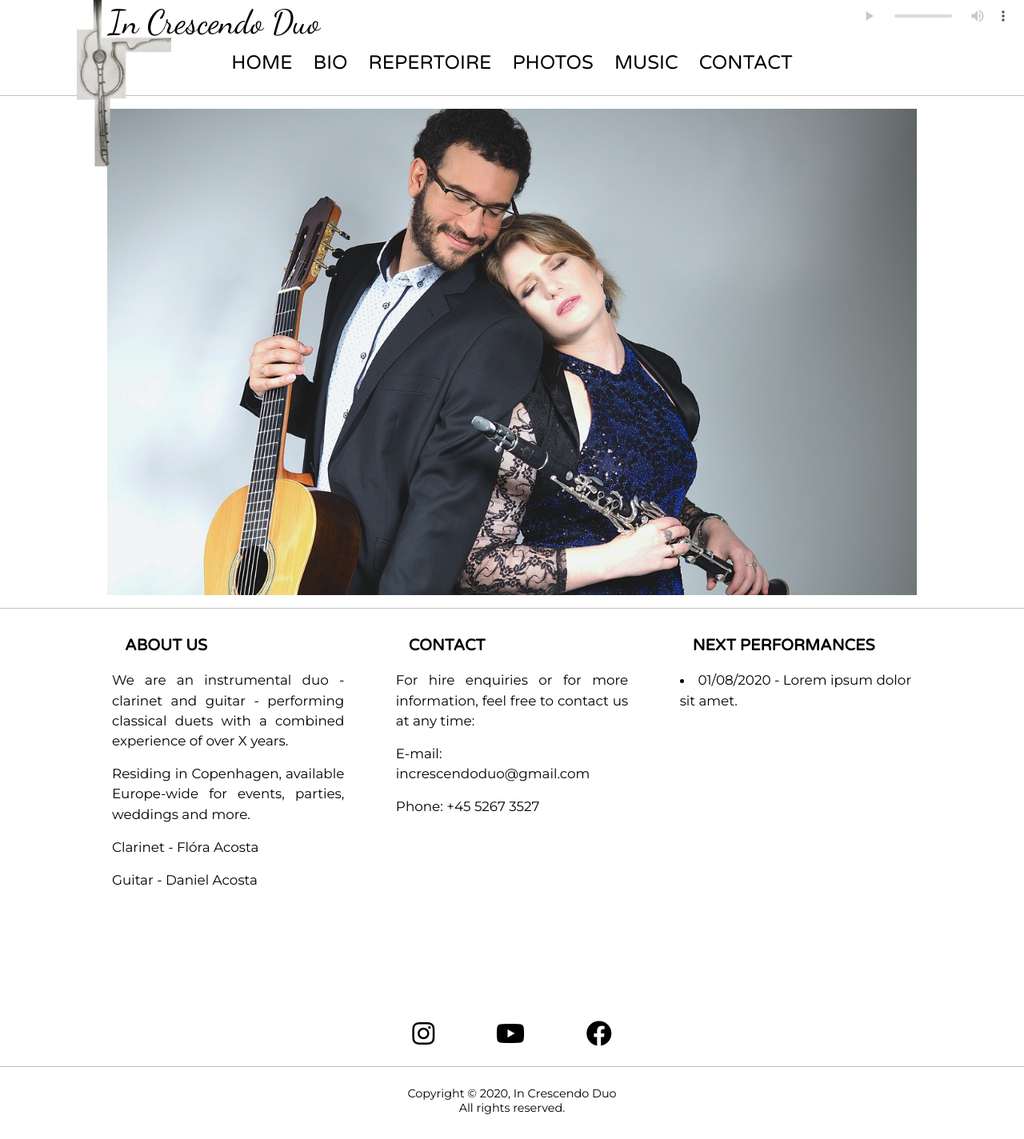
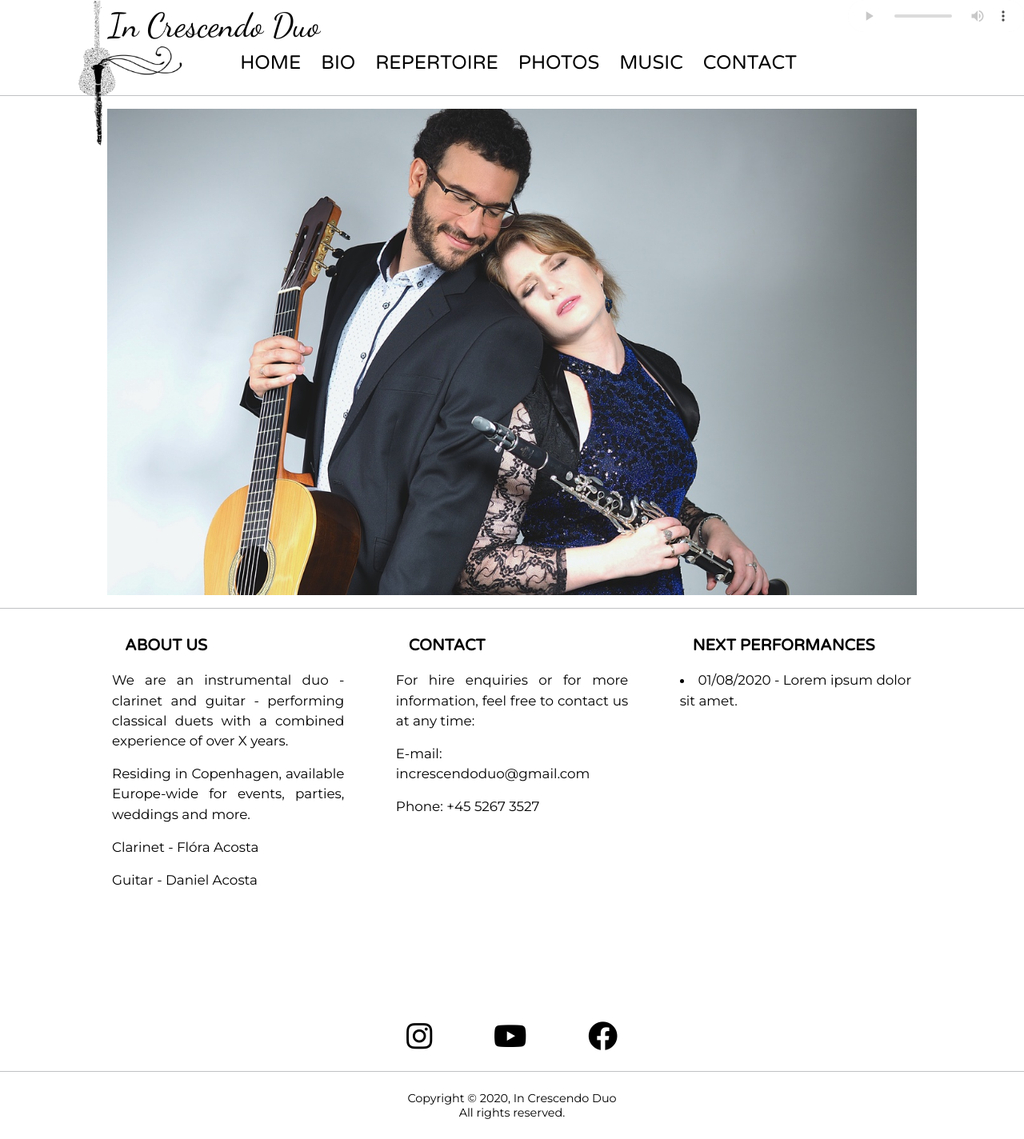
Before and after one commit to EsztiDi/increscendoduo, a PHP site: page /index.html in a window 1280 px wide. Shown: the whole page at 80% size. Before the commit the page ends 1393 px from the top, so only its background shows below. Run offline with PHP 8.4, Linux system fonts and the light colour scheme; some libraries are stand-ins or nearby versions.

Commit message:
Temporary logo

```diff
--- a/styles/main.css
+++ b/styles/main.css
@@ -65,14 +65,17 @@ header .fa-bars, header .fa-times {
   /* top: -1rem; */
   left: 7.5%;
   width: 19rem;
-  height: 13rem;
+  /* height: 13rem; */
+  height: 11.5rem;
   background-repeat: no-repeat;
   background-size: contain;
-  background-image: url("../images/logo.gif");
+  /* background-image: url("../images/logo.gif"); */
+  background-image: url("../images/logo-new.png");
 }
 .logo a {
   position: absolute;
-  bottom: 74.5%;
+  /* bottom: 74.5%; */
+  bottom: 69%;
   right: 0;
   font-size: 2.6rem;
   font-family: 'Dancing Script', cursive;
@@ -80,7 +83,10 @@ header .fa-bars, header .fa-times {
 nav {
   position: absolute;
   top: 54%;
-  width: 100%;
+  /* left: 15rem; */
+  left: calc(7.5% + 8.5rem);
+  /* width: 100%; */
+  width: 65%;
 }
 nav ul {
   display: flex;
@@ -88,9 +94,9 @@ nav ul {
   align-items: center;
   justify-content: center;
   list-style: none;
-  width: 68%;
+  /* width: 68%; */
   height: 100%;
-  margin: auto;
+  /* margin: auto; */
 }
 nav li {
   margin: 0 1.5%;
@@ -506,7 +512,7 @@ footer {
   border-bottom: 1px solid var(--border-color);
 }
 .social a {
-  font-size: 2rem;
+  font-size: 2.3rem;
   padding: 0 3% 1.3rem;
 }
 
@@ -541,20 +547,27 @@ footer {
     transition: 0.5s ease;
   }
   .logo {
-    top: -0.4rem;
-    left: 0;
-    width: 14.3rem;
-    height: 6rem;
+    /* top: -0.4rem; */
+    top: -0.1rem;
+    /* left: 0; */
+    left: -0.1rem;
+    /* width: 14.3rem; */
+    width: 13.7rem;
+    /* height: 6rem; */
+    height: 7rem;
     margin: 0;
-    background-image: url("../images/logo.gif");
+    /* background-image: url("../images/logo-new2.png"); */
   }
   .logo a {
-    bottom: 45%;
+    /* bottom: 45%; */
+    bottom: 62%;
     font-size: 1.8rem;
   }
   nav {
     top: 4.5rem;
     bottom: 2.5rem;
+    left: 0;
+    width: 100%;
   }
   nav ul {
     display: none;
@@ -633,6 +646,12 @@ footer {
     max-width: 100%;
     padding: 0;
   }
+  .modal .close {
+    opacity: 0.7;
+  }
+  /* .close:hover {
+    opacity: 0.7;
+  } */
   .modal .prev-slide {
     position: absolute;
     left: 0;
```
Also changed, not shown: images/logo-new.png (added), images/logo-v.gif (deleted).
